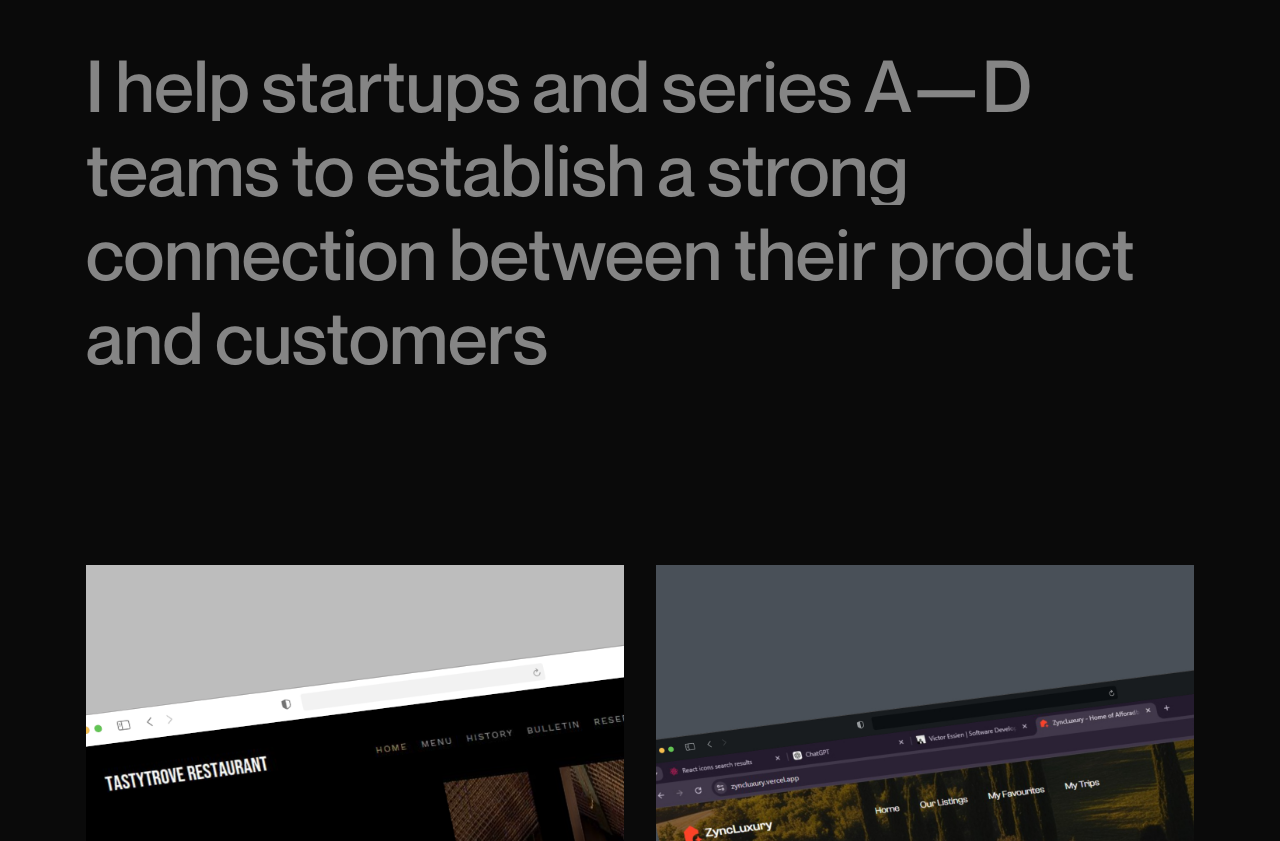
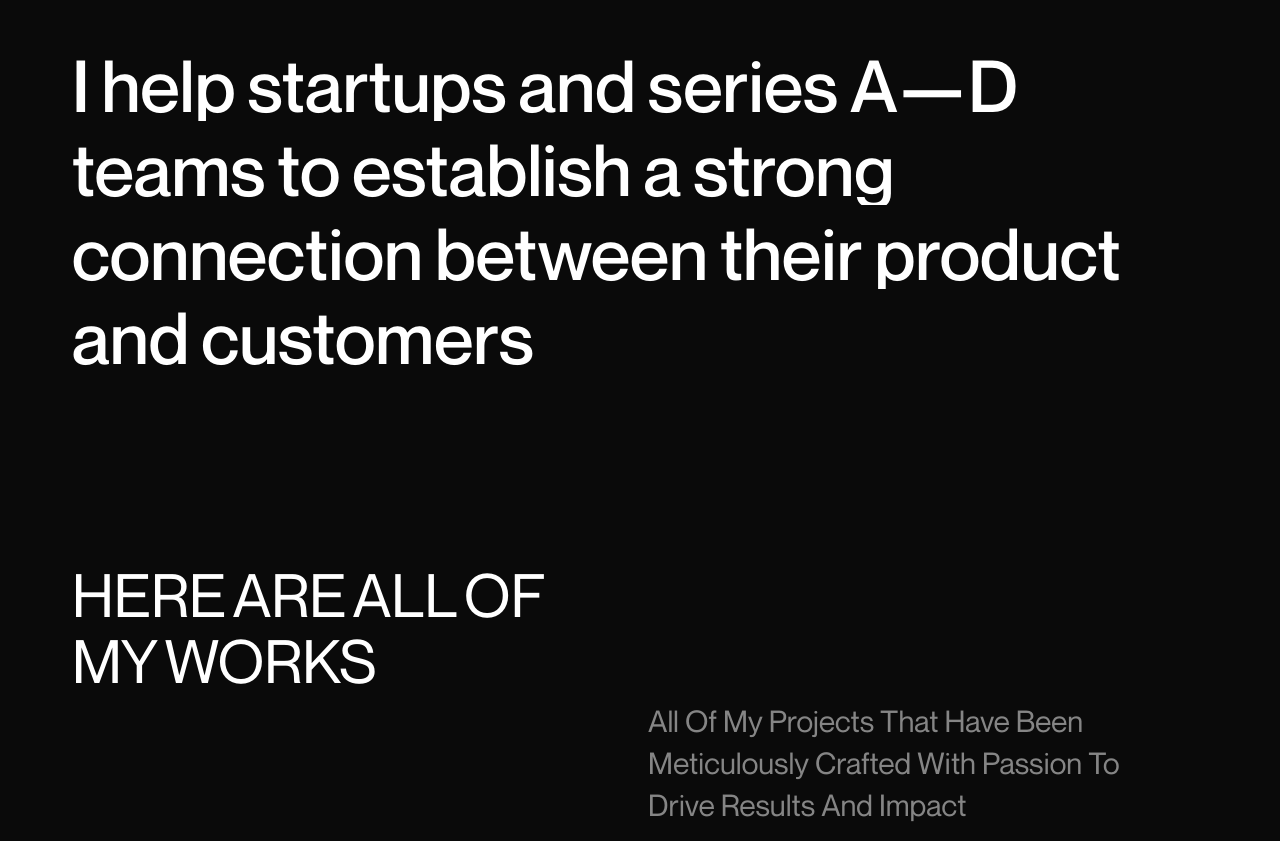
Before and after one commit to edidiesky/portfolio, a Next.js app: page /work/_components in a window 1280 px wide. Shown: the part 111-952 px from the top of the page. Built offline with nearby package versions, Linux system fonts and the light colour scheme.

Commit message:
Minor changes

```diff
--- a/src/pages/(Home)/_components/Cta.jsx
+++ b/src/pages/(Home)/_components/Cta.jsx
@@ -31,7 +31,7 @@ export default function Cta() {
             <span className="block text-xl text_background max-w-[500px] capitalize md:text-2xl">
               <AnimateTextWord>
                 Look into the lenses of a passionate software developer who seek
-                drive results and impact on startup products
+                drive to results and impact on startup products
               </AnimateTextWord>
             </span>
           </div>
--- a/src/pages/(Home)/_components/Hero.jsx
+++ b/src/pages/(Home)/_components/Hero.jsx
@@ -1,5 +1,4 @@
 "use client";
-import React, { useRef, useEffect } from "react";
 import Link from "next/link";
 import { motion } from "framer-motion";
 import AnimateTextWord from "@/components/animations/AnimateTextWord";
@@ -40,7 +39,7 @@ export default function Hero() {
             <span
               data-scroll
               data-scroll-speed="2"
-              className="font-normal hero_text2 max-w-custom text_background flex flex-wrap
+              className="font-normal hero_text2 max-w-custom  flex flex-wrap
                  gap-[8px] lg:gap-[13px] items-center justify-start
                 text-4xl lg:text-7xl
                 w-full leading-[1.2] font-portfolio_bold"
@@ -64,7 +63,7 @@ export default function Hero() {
                 );
               })}
             </span>
-            <h4 className="text-xl md:text-3xl max-w-[800px] font-portfolio_regular leading-[1.2] titleRef text-[#fff]">
+            <h4 className="text-xl md:text-3xl text_background max-w-[800px] font-portfolio_regular leading-[1.2] titleRef text-[#fff]">
               <AnimateTextWord>{heroWords3}</AnimateTextWord>
             </h4>
             <Link
@@ -72,7 +71,7 @@ export default function Hero() {
               href={
                 "mailto:essienedidiong1000@gmail.com?subject=Hey! lets work! Love your works!"
               }
-              className="w-[200px] md:w-[200px] open_to_work h-[50px] md:h-[60px] flex items-center
+              className="w-[200px] md:w-[230px] open_to_work h-[50px] md:h-[65px] flex items-center
                    justify-center text-[#000] text-base md:text-lg font-normal rounded-full font-portfolio_regular overflow-hidden
                     bg-[#fff]"
             >
--- a/src/pages/(Home)/_components/Work.jsx
+++ b/src/pages/(Home)/_components/Work.jsx
@@ -1,7 +1,8 @@
 "use client";
+import Link from "next/link";
 import WorkList from "@/components/common/WorkList";
 import AnimateTextWord from "@/components/animations/AnimateTextWord";
-
+import Magnetic from "@/components/animations/Magnetic";
 const Work = () => {
   return (
     <>
@@ -26,6 +27,22 @@ const Work = () => {
             </div>
           </h4>
           <WorkList />
+          <div className="w-full flex mt-8 justify-between gap-8 items-center">
+            <span className="block text-xl text_background max-w-[500px] capitalize md:text-3xl">
+              <AnimateTextWord>
+                I still got more projects for your perusal!
+              </AnimateTextWord>
+            </span>
+            <Link
+              style={{ transition: "all .4s" }}
+              href={"/work" }
+              className="w-[200px] md:w-[230px] open_to_work h-[50px] md:h-[65px] flex items-center
+                   justify-center text-[#000] text-base md:text-lg font-normal rounded-full font-portfolio_regular overflow-hidden
+                    bg-[#fff]"
+            >
+              <Magnetic bgColor={"#dcdcdc"}>View More Works</Magnetic>
+            </Link>
+          </div>
         </div>
       </div>
     </>
@@ -33,19 +50,3 @@ const Work = () => {
 };
 
 export default Work;
-
-// <div className="flex w-full flex-col gap-4">
-//   <span
-//     data-scroll
-//     data-scroll-speed="2"
-//     // titleRef
-//     className="font-normal titleRef titleRef2 text-text_dark_1 flex flex-wrap gap-[10px]
-//         uppercase text-5xl xl:text-7xl"
-//   >
-//     {/* Projects */}
-//     <AnimateTextWord>Projects</AnimateTextWord>
-//   </span>
-//   <h4 className="max-w-[600px] w-full text-lg md:text-xl font-normal uppercase leading-[1.1] ">
-//     <AnimateTextWord>{heroWords}</AnimateTextWord>
-//   </h4>
-// </div>;
--- a/src/pages/about/_components/Hero.jsx
+++ b/src/pages/about/_components/Hero.jsx
@@ -40,7 +40,7 @@ export default function Hero() {
               <span
                 data-scroll
                 data-scroll-speed="2"
-                className="font-normal hero_text2 text_background flex flex-wrap
+                className="font-normal hero_text2  flex flex-wrap
                  gap-[8px] lg:gap-[12px] items-center justify-start
                 text-5xl md:text-5xl lg:text-7xl max-w-[1200px]
                 w-full leading-[1.2] font-portfolio_bold"
@@ -64,7 +64,7 @@ export default function Hero() {
                   );
                 })}
               </span>
-              <h4 className="text-xl md:text-3xl max-w-[800px] font-portfolio_regular leading-[1.2] titleRef text-[#fff]">
+              <h4 className="text-xl md:text-3xl max-w-[800px] text_background font-portfolio_regular leading-[1.2] titleRef">
                 <AnimateTextWord>{heroWords3}</AnimateTextWord>
               </h4>
             </div>
--- a/src/pages/work/_components/Hero.jsx
+++ b/src/pages/work/_components/Hero.jsx
@@ -1,5 +1,6 @@
 "use client";
 import React, { useEffect, useRef, useState } from "react";
+import AnimateTextWord from "@/components/animations/AnimateTextWord";
 import { motion, useInView } from "framer-motion";
 import WorkList from "@/components/common/WorkList";
 export default function Hero() {
@@ -38,9 +39,9 @@ export default function Hero() {
           <span
             data-scroll
             data-scroll-speed="2"
-            className="font-normal max-w-[1200px] hero_text2 text_background flex flex-wrap
+            className="font-normal max-w-[1200px] hero_text2 flex flex-wrap
                  gap-[8px] lg:gap-[12px] items-center justify-start
-                text-4xl lg:text-6xl lg:text-7xl
+                text-4xl lg:text-7xl
                 w-full leading-[1.2] font-portfolio_bold"
           >
             {/* A Software Developer who crafts captivating digital experiences. */}
@@ -62,7 +63,25 @@ export default function Hero() {
               );
             })}
           </span>
-          <div className="w-[100%] mx-auto">
+          <div className="w-[100%] flex flex-col gap-12 md:gap-24 mx-auto">
+            <h4 className="text-4xl lg:text-6xl uppercase w-full font-portfolio_regular leading-[1.2] titleRef text-[#fff]">
+              <div className="md:max-w-[560px]">
+                {" "}
+                <AnimateTextWord type="largeText">
+                 Here are All of My Works
+                </AnimateTextWord>{" "}
+              </div>
+              {/* <sup className="text-2xl md:text-4xl">4</sup> */}
+              <div className="w-full pt-3 lg:grid-cols-2 grid gap-4">
+                <div className="w-full"></div>
+                <span className="block text-xl text_background max-w-[500px] capitalize md:text-3xl">
+                  <AnimateTextWord>
+                    All of my projects that have been meticulously crafted with
+                    passion to drive results and impact
+                  </AnimateTextWord>
+                </span>
+              </div>
+            </h4>
             <WorkList type={"work"} />
           </div>
         </div>
--- a/tailwind.config.js
+++ b/tailwind.config.js
@@ -29,7 +29,7 @@ module.exports = {
         light_grey: "#eee",
       },
       maxWidth: {
-        custom: "1124px",
+        custom: "1184px",
       },
     },
   },
```
